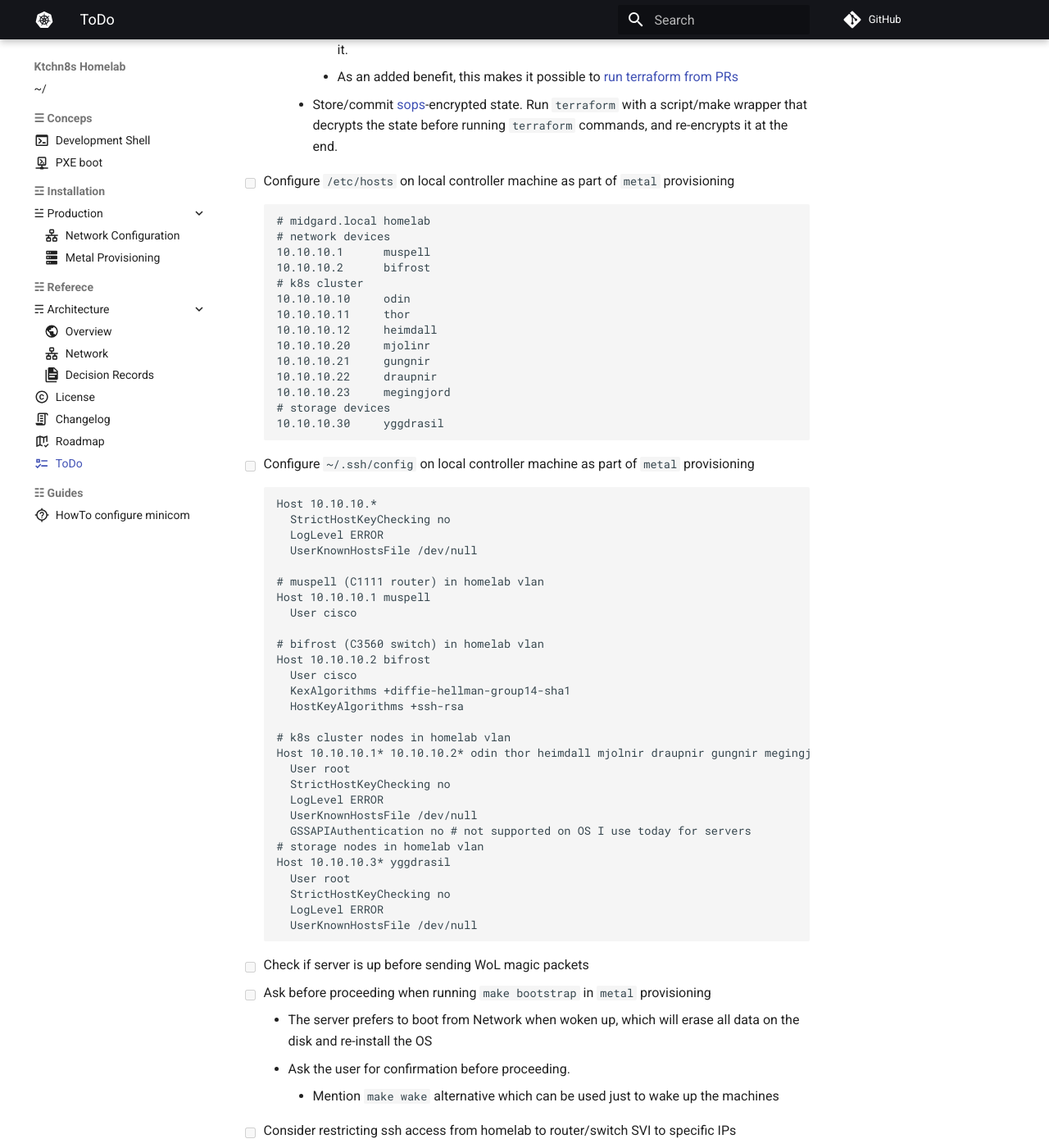
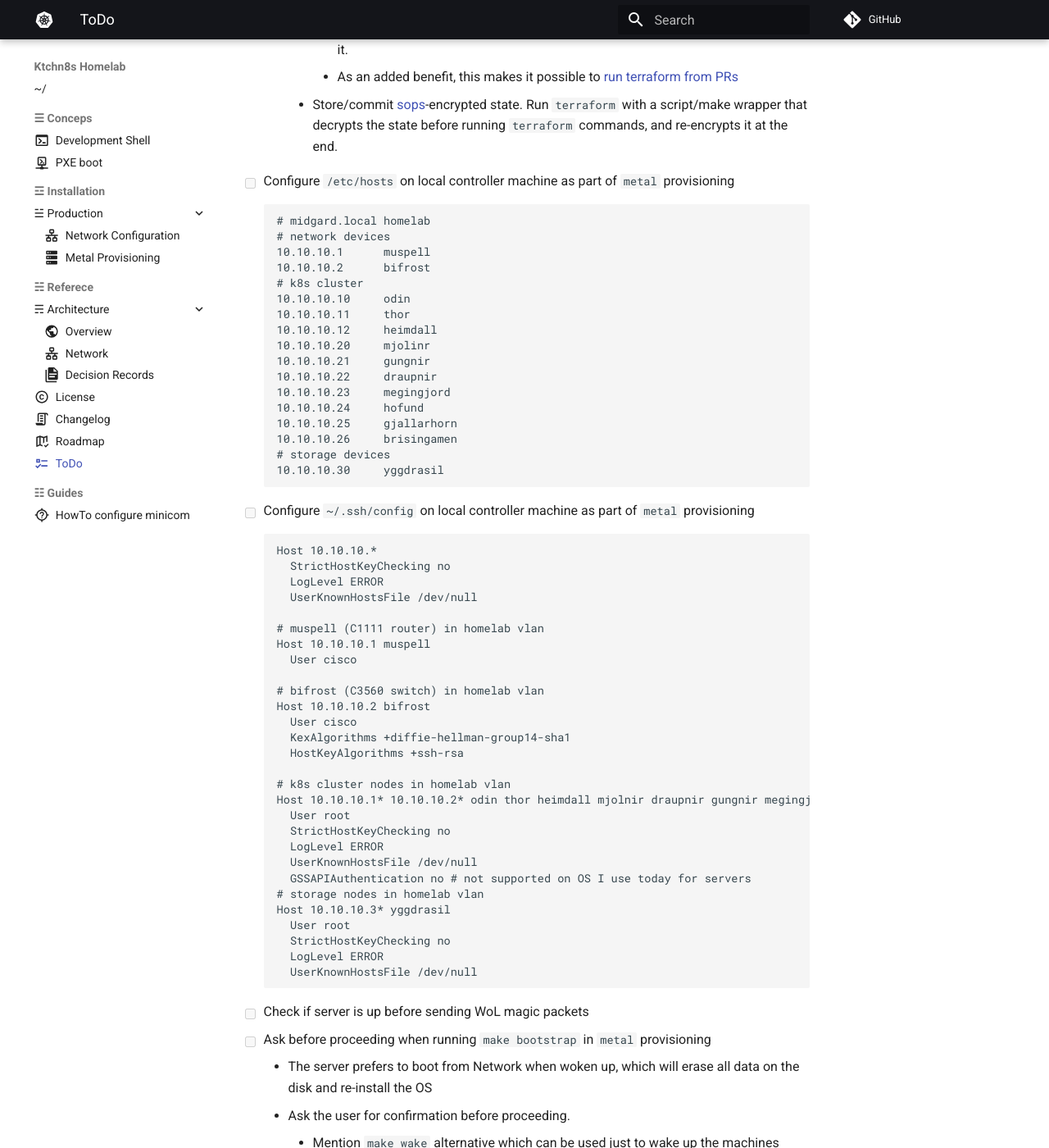
Before and after one commit to serpro69/ktchn8s, an MkDocs documentation site: the page built from docs/reference/todo.md, in a window 1280 px wide and 1400 px high, scrolled down 1047 px. Shown: the whole window at 82% size. Built offline with MkDocs 1.6.1 and Material for MkDocs 9.7.7, drawn with Linux system fonts in a browser that asks for light colours; comment, search, counter and statistics services are not loaded.

Commit message:
Add new worker nodes

````diff
--- a/docs/reference/todo.md
+++ b/docs/reference/todo.md
@@ -42,6 +42,9 @@ icon: material/format-list-checks
     10.10.10.21     gungnir
     10.10.10.22     draupnir
     10.10.10.23     megingjord
+    10.10.10.24     hofund
+    10.10.10.25     gjallarhorn
+    10.10.10.26     brisingamen
     # storage devices
     10.10.10.30     yggdrasil
     ```
@@ -64,7 +67,7 @@ icon: material/format-list-checks
       HostKeyAlgorithms +ssh-rsa
 
     # k8s cluster nodes in homelab vlan
-    Host 10.10.10.1* 10.10.10.2* odin thor heimdall mjolnir draupnir gungnir megingjord
+    Host 10.10.10.1* 10.10.10.2* odin thor heimdall mjolnir draupnir gungnir megingjord hofund brisingamen gjallarhorn
       User root
       StrictHostKeyChecking no
       LogLevel ERROR
````
Also changed, not shown: README.md (+3 -7 lines), 1 other file.
